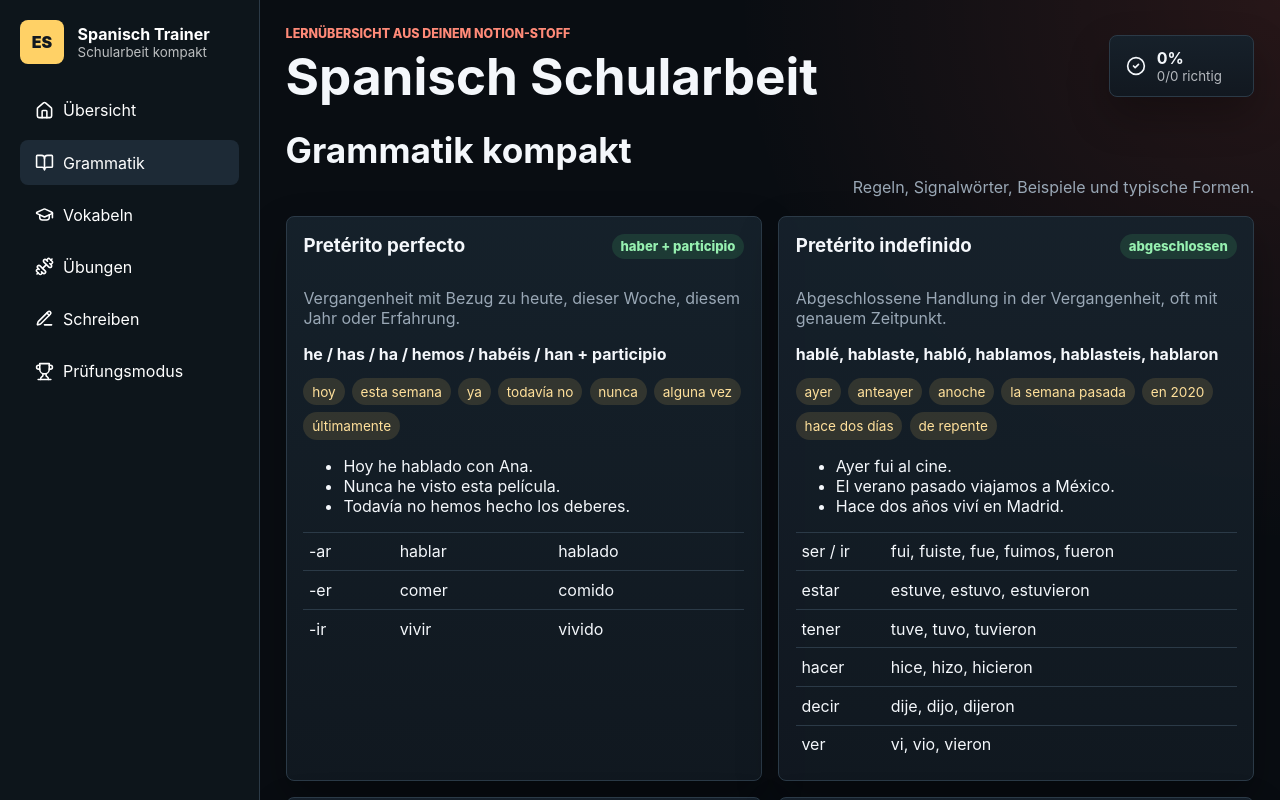
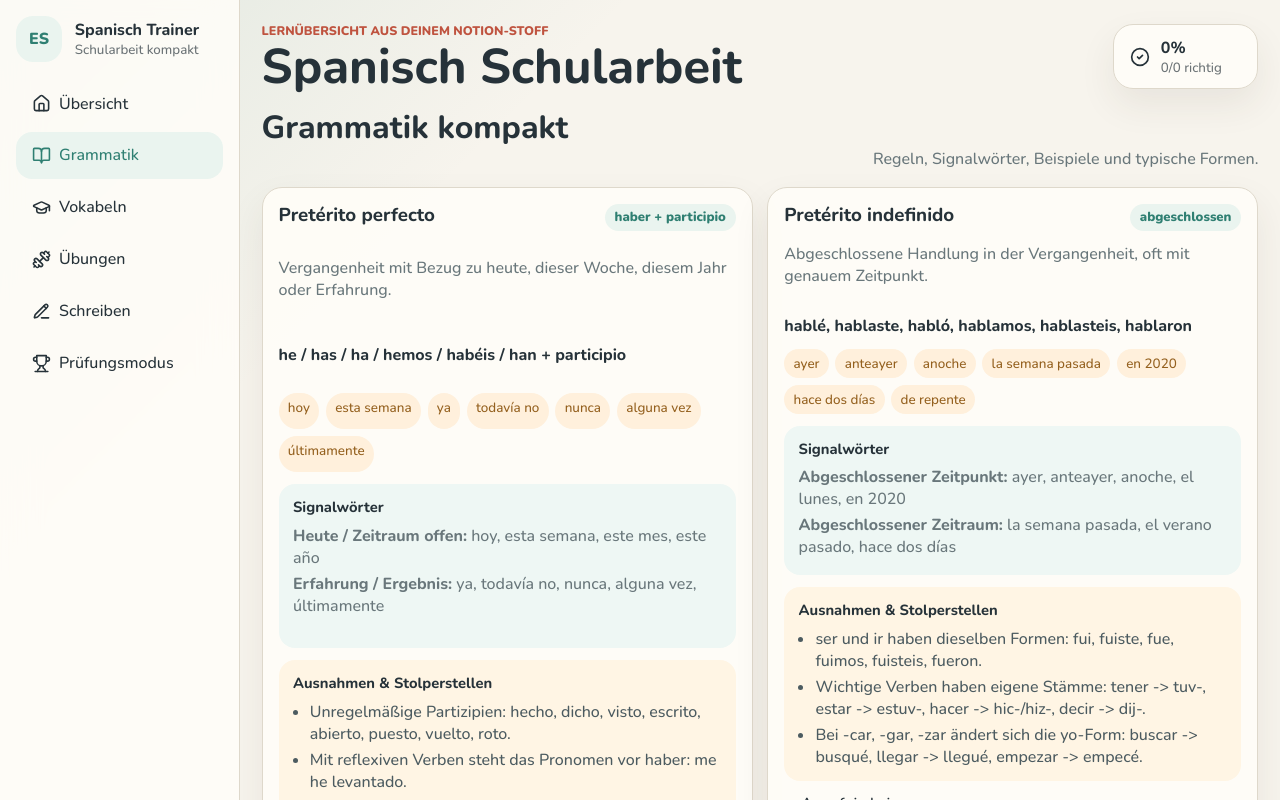
Before and after one commit to zwu5h/spanisch-SA, a React (Vite) app: page / in a window 1280 px wide. Both pictures are taken after a click on the button "Grammatik". Shown: the top 800 px of the page. Built offline with nearby package versions, Linux system fonts and the light colour scheme.

Commit message:
Polish grammar trainer UI and quiz feedback

```diff
--- a/src/App.jsx
+++ b/src/App.jsx
@@ -126,6 +126,89 @@ const grammarTopics = [
     ],
   },
 ];
+
+const grammarDetails = {
+  perfecto: {
+    signalGroups: [
+      ["Heute / Zeitraum offen", "hoy, esta semana, este mes, este año"],
+      ["Erfahrung / Ergebnis", "ya, todavía no, nunca, alguna vez, últimamente"],
+    ],
+    exceptions: [
+      "Unregelmäßige Partizipien: hecho, dicho, visto, escrito, abierto, puesto, vuelto, roto.",
+      "Mit reflexiven Verben steht das Pronomen vor haber: me he levantado.",
+      "Bei ya / todavía no geht es oft um ein Ergebnis, das jetzt noch wichtig ist.",
+    ],
+  },
+  indefinido: {
+    signalGroups: [
+      ["Abgeschlossener Zeitpunkt", "ayer, anteayer, anoche, el lunes, en 2020"],
+      ["Abgeschlossener Zeitraum", "la semana pasada, el verano pasado, hace dos días"],
+    ],
+    exceptions: [
+      "ser und ir haben dieselben Formen: fui, fuiste, fue, fuimos, fuisteis, fueron.",
+      "Wichtige Verben haben eigene Stämme: tener -> tuv-, estar -> estuv-, hacer -> hic-/hiz-, decir -> dij-.",
+      "Bei -car, -gar, -zar ändert sich die yo-Form: buscar -> busqué, llegar -> llegué, empezar -> empecé.",
+    ],
+  },
+  imperfecto: {
+    signalGroups: [
+      ["Gewohnheit früher", "antes, siempre, a menudo, normalmente, cada verano"],
+      ["Hintergrund / Beschreibung", "mientras, cuando era pequeño/a, de niño/a"],
+    ],
+    exceptions: [
+      "Nur drei unregelmäßige Verben: ser -> era, ir -> iba, ver -> veía.",
+      "Für eine einmalige, abgeschlossene Handlung nimmst du normalerweise indefinido.",
+      "mientras steht sehr oft mit imperfecto, wenn Handlungen im Hintergrund laufen.",
+    ],
+  },
+  imperativo: {
+    signalGroups: [
+      ["Aufforderung", "por favor, ahora, venga, vamos"],
+      ["Pronomen angehängt", "dime, dámelo, tráemelo, levántate"],
+    ],
+    exceptions: [
+      "Die wichtigsten unregelmäßigen tú-Formen: di, haz, ve, pon, sal, sé, ten, ven.",
+      "Pronomen werden beim bejahten Imperativ angehängt: da + me + lo -> dámelo.",
+      "Wenn die Betonung gleich bleiben muss, braucht das Verb oft einen Akzent.",
+    ],
+  },
+  preps: {
+    signalGroups: [
+      ["Ort / hinein", "vivir en, estar en, entrar en"],
+      ["Thema / kümmern", "hablar de, ocuparse de, quejarse de"],
+      ["Richtung / Teilnahme", "ir a, llegar a, asistir a, unirse a"],
+    ],
+    exceptions: [
+      "Prepositionen lassen sich nicht immer eins zu eins aus dem Deutschen übersetzen.",
+      "jugar a steht bei Sportarten und Spielen: jugar al fútbol.",
+      "Bei a + el entsteht al; bei de + el entsteht del.",
+    ],
+  },
+  relativos: {
+    signalGroups: [
+      ["Sache / Person allgemein", "que"],
+      ["Person nach Komma oder Präposition", "quien, quienes"],
+      ["Ort / Aussage", "donde, lo que"],
+    ],
+    exceptions: [
+      "que ist der Standard für Personen und Sachen: La chica que canta...",
+      "quien/quienes benutzt du nur für Personen.",
+      "lo que bedeutet 'das, was' und bezieht sich auf eine ganze Aussage oder Idee.",
+    ],
+  },
+  desde: {
+    signalGroups: [
+      ["Seit Zeitpunkt", "desde 1998, desde el lunes"],
+      ["Seit Zeitraum", "desde hace tres años, desde hace una semana"],
+      ["Vor Zeitraum", "hace dos días, hace una hora"],
+    ],
+    exceptions: [
+      "desde + Zeitpunkt: Vivo aquí desde 2020.",
+      "desde hace + Zeitraum: Vivo aquí desde hace cuatro años.",
+      "hace + Zeitraum bedeutet meistens 'vor': Llegué hace una hora.",
+    ],
+  },
+};
 
 const vocabUnits = [
   {
@@ -256,13 +339,17 @@ const writingPrompts = [
   },
 ];
 
-const normalize = (value) =>
+const normalizeStrict = (value) =>
   value
     .trim()
     .toLowerCase()
+    .replace(/[!?.\u00a1\u00bf]/g, "")
+    .replace(/\s+/g, " ");
+
+const normalize = (value) =>
+  normalizeStrict(value)
     .normalize("NFD")
-    .replace(/[\u0300-\u036f]/g, "")
-    .replace(/[¡!¿?.]/g, "");
+    .replace(/[\u0300-\u036f]/g, "");
 
 function App() {
   const [active, setActive] = useState("home");
@@ -319,7 +406,8 @@ function App() {
     const drill = drills[quizIndex % drills.length];
     const value = answer ?? quizAnswer;
     const ok = normalize(value) === normalize(drill.answer);
-    setFeedback(ok ? "correct" : "wrong");
+    const exact = normalizeStrict(value) === normalizeStrict(drill.answer);
+    setFeedback({ status: ok ? "correct" : "wrong", missingMark: ok && !exact });
     setProgress((old) => ({ ...old, attempts: old.attempts + 1, correct: old.correct + (ok ? 1 : 0) }));
   }
 
@@ -425,7 +513,9 @@ function App() {
               <p>Regeln, Signalwörter, Beispiele und typische Formen.</p>
             </div>
             <div className="grammar-grid">
-              {grammarTopics.map((topic) => (
+              {grammarTopics.map((topic) => {
+                const details = grammarDetails[topic.id];
+                return (
                 <article className="grammar-card" key={topic.id}>
                   <div className="card-head">
                     <h3>{topic.title}</h3>
@@ -438,6 +528,24 @@ function App() {
                       <span key={signal}>{signal}</span>
                     ))}
                   </div>
+                  {details?.signalGroups && (
+                    <div className="signal-box">
+                      <h4>Signalwörter</h4>
+                      {details.signalGroups.map(([label, text]) => (
+                        <p key={label}><strong>{label}:</strong> {text}</p>
+                      ))}
+                    </div>
+                  )}
+                  {details?.exceptions && (
+                    <div className="exception-box">
+                      <h4>Ausnahmen & Stolperstellen</h4>
+                      <ul>
+                        {details.exceptions.map((item) => (
+                          <li key={item}>{item}</li>
+                        ))}
+                      </ul>
+                    </div>
+                  )}
                   <ul>
                     {topic.examples.map((example) => (
                       <li key={example}>{example}</li>
@@ -455,7 +563,8 @@ function App() {
                     </tbody>
                   </table>
                 </article>
-              ))}
+                );
+              })}
             </div>
           </section>
         )}
@@ -533,8 +642,12 @@ function App() {
                 </form>
               )}
               {feedback && (
-                <div className={`feedback ${feedback}`}>
-                  {feedback === "correct" ? "Richtig." : `Noch nicht. Lösung: ${drill.answer}`}
+                <div className={`feedback ${feedback.status}`}>
+                  {feedback.status === "correct"
+                    ? feedback.missingMark
+                      ? `Gilt. Eigentlich gehört der Akzent oder das spanische Zeichen hinein: ${drill.answer}`
+                      : "Richtig."
+                    : `Noch nicht. Lösung: ${drill.answer}`}
                   {drill.hint && <small>Tipp: {drill.hint}</small>}
                 </div>
               )}
--- a/src/styles.css
+++ b/src/styles.css
@@ -1,19 +1,24 @@
+@import url("https://fonts.googleapis.com/css2?family=Nunito:wght@500;650;750;850&display=swap");
+
 :root {
-  color-scheme: dark;
-  font-family: Inter, ui-sans-serif, system-ui, -apple-system, BlinkMacSystemFont, "Segoe UI", sans-serif;
-  color: #f4f7fb;
-  background: #090d12;
-  --bg: #090d12;
-  --surface: #111820;
-  --surface-2: #16212b;
-  --surface-3: #1d2a36;
-  --line: #2b3a47;
-  --muted: #9aa8b6;
-  --text: #f4f7fb;
-  --accent: #ff5a45;
-  --accent-2: #ffd166;
-  --good: #53d17a;
-  --bad: #ff6b6b;
+  color-scheme: light;
+  font-family: "Nunito", "Aptos Rounded", "Segoe UI Variable", ui-sans-serif, system-ui, sans-serif;
+  color: #263239;
+  background: #f7f4ed;
+  --bg: #f7f4ed;
+  --surface: #fffdf8;
+  --surface-2: #f1eee6;
+  --surface-3: #e7f0eb;
+  --line: #ded8cb;
+  --muted: #69777b;
+  --text: #263239;
+  --accent: #dd6b55;
+  --accent-strong: #bf533f;
+  --accent-2: #4f9a8b;
+  --accent-3: #f1c66b;
+  --good: #3f9d68;
+  --bad: #d85f5f;
+  --radius: 20px;
 }
 
 * {
@@ -23,8 +28,8 @@
 body {
   margin: 0;
   background:
-    radial-gradient(circle at top right, rgba(255, 90, 69, 0.12), transparent 34rem),
-    radial-gradient(circle at bottom left, rgba(83, 209, 122, 0.08), transparent 28rem),
+    linear-gradient(135deg, rgba(79, 154, 139, 0.13), transparent 28rem),
+    linear-gradient(315deg, rgba(241, 198, 107, 0.18), transparent 24rem),
     var(--bg);
 }
 
@@ -37,64 +42,67 @@ textarea {
 
 button {
   border: 0;
-  border-radius: 8px;
-  padding: 0.78rem 0.95rem;
-  background: var(--surface-2);
+  border-radius: 999px;
+  padding: 0.76rem 1rem;
+  background: var(--surface);
   color: var(--text);
   display: inline-flex;
-  gap: 0.55rem;
+  gap: 0.5rem;
   align-items: center;
   justify-content: center;
   cursor: pointer;
   box-shadow: inset 0 0 0 1px var(--line);
+  transition: background 160ms ease, transform 160ms ease, box-shadow 160ms ease;
 }
 
 button:hover {
   background: var(--surface-3);
+  transform: translateY(-1px);
 }
 
 .primary {
   background: var(--accent);
   color: #ffffff;
-  box-shadow: none;
+  box-shadow: 0 10px 22px rgba(221, 107, 85, 0.18);
 }
 
 .primary:hover {
-  background: #e34a37;
+  background: var(--accent-strong);
 }
 
 .app-shell {
   min-height: 100vh;
   display: grid;
-  grid-template-columns: 260px 1fr;
+  grid-template-columns: 240px 1fr;
 }
 
 .sidebar {
-  background: #0d151b;
-  color: #ffffff;
-  padding: 1.25rem;
+  background: rgba(255, 253, 248, 0.86);
+  color: var(--text);
+  padding: 1rem;
   position: sticky;
   top: 0;
   height: 100vh;
   border-right: 1px solid var(--line);
+  backdrop-filter: blur(18px);
 }
 
 .brand {
   display: flex;
-  gap: 0.85rem;
+  gap: 0.8rem;
   align-items: center;
-  margin-bottom: 1.5rem;
+  margin-bottom: 1.15rem;
 }
 
 .brand-mark {
-  width: 44px;
-  height: 44px;
-  border-radius: 8px;
-  background: var(--accent-2);
-  color: #111820;
+  width: 46px;
+  height: 46px;
+  border-radius: 17px;
+  background: #eaf4ef;
+  color: #2f7f72;
   display: grid;
   place-items: center;
-  font-weight: 900;
+  font-weight: 850;
 }
 
 .brand small,
@@ -104,29 +112,31 @@ button:hover {
 .word-list small {
   display: block;
   color: inherit;
-  opacity: 0.72;
+  opacity: 0.68;
 }
 
 nav {
   display: grid;
-  gap: 0.45rem;
+  gap: 0.35rem;
 }
 
 nav button {
   justify-content: flex-start;
   background: transparent;
-  color: #ffffff;
+  color: var(--text);
   box-shadow: none;
+  border-radius: 16px;
 }
 
 nav button.active,
 nav button:hover {
-  background: #1d2a36;
+  background: #eaf4ef;
+  color: #2f7f72;
 }
 
 main {
-  padding: 1.6rem;
-  max-width: 1320px;
+  padding: 1.35rem;
+  max-width: 1240px;
   width: 100%;
   margin: 0 auto;
 }
@@ -136,30 +146,37 @@ main {
   align-items: center;
   justify-content: space-between;
   gap: 1rem;
-  margin-bottom: 1.4rem;
+  margin-bottom: 1.1rem;
 }
 
 h1,
 h2,
 h3,
+h4,
 p {
   margin-top: 0;
 }
 
 h1 {
   margin-bottom: 0;
-  font-size: clamp(2rem, 4vw, 3.2rem);
+  font-size: clamp(2rem, 4vw, 3.05rem);
+  line-height: 1.02;
 }
 
 h2 {
-  font-size: clamp(1.55rem, 3vw, 2.2rem);
+  font-size: clamp(1.45rem, 3vw, 2rem);
+  line-height: 1.12;
+}
+
+h3 {
+  line-height: 1.18;
 }
 
 .eyebrow {
   text-transform: uppercase;
   letter-spacing: 0;
-  font-weight: 800;
-  color: #ff8a78;
+  font-weight: 850;
+  color: var(--accent-strong);
   font-size: 0.78rem;
   margin-bottom: 0.25rem;
 }
@@ -171,40 +188,42 @@ h2 {
 .writing-card,
 .exam-grid article,
 .quick-reference {
-  background: linear-gradient(180deg, rgba(22, 33, 43, 0.96), rgba(17, 24, 32, 0.96));
+  background: rgba(255, 253, 248, 0.92);
   border: 1px solid var(--line);
-  border-radius: 8px;
-  box-shadow: 0 18px 40px rgba(0, 0, 0, 0.28);
+  border-radius: var(--radius);
+  box-shadow: 0 16px 36px rgba(62, 55, 44, 0.08);
 }
 
 .score-card {
   display: flex;
   gap: 0.7rem;
   align-items: center;
-  padding: 0.75rem 0.95rem;
+  padding: 0.72rem 0.95rem;
   min-width: 145px;
 }
 
 .view-grid,
 section {
   display: grid;
-  gap: 1rem;
+  gap: 0.9rem;
 }
 
 .hero-panel {
-  min-height: 270px;
-  background: linear-gradient(90deg, rgba(6, 10, 15, 0.88), rgba(6, 10, 15, 0.58)),
+  min-height: 245px;
+  background:
+    linear-gradient(90deg, rgba(38, 50, 57, 0.78), rgba(38, 50, 57, 0.28)),
     url("https://images.unsplash.com/photo-1523906834658-6e24ef2386f9?auto=format&fit=crop&w=1600&q=80") center/cover;
   color: #ffffff;
-  border-radius: 8px;
-  padding: clamp(1.2rem, 4vw, 2rem);
+  border-radius: 26px;
+  padding: clamp(1.15rem, 4vw, 1.8rem);
   display: flex;
   flex-direction: column;
   justify-content: space-between;
+  overflow: hidden;
 }
 
 .hero-panel h2 {
-  max-width: 760px;
+  max-width: 720px;
 }
 
 .hero-actions,
@@ -213,22 +232,22 @@ section {
 form {
   display: flex;
   flex-wrap: wrap;
-  gap: 0.7rem;
+  gap: 0.65rem;
 }
 
 .stats-grid {
   display: grid;
   grid-template-columns: repeat(4, minmax(0, 1fr));
-  gap: 0.85rem;
+  gap: 0.75rem;
 }
 
 .metric {
-  padding: 1rem;
+  padding: 0.95rem;
 }
 
 .metric strong {
   display: block;
-  font-size: 1.9rem;
+  font-size: 1.75rem;
 }
 
 .section-title {
@@ -240,22 +259,22 @@ form {
 
 .section-title p {
   color: var(--muted);
-  margin-bottom: 0.2rem;
+  margin-bottom: 0.15rem;
 }
 
 .checklist {
   display: grid;
   grid-template-columns: repeat(2, minmax(0, 1fr));
-  gap: 0.7rem;
+  gap: 0.65rem;
 }
 
 .checklist label {
-  background: var(--surface);
+  background: rgba(255, 253, 248, 0.74);
   border: 1px solid var(--line);
-  border-radius: 8px;
-  padding: 0.95rem;
+  border-radius: 18px;
+  padding: 0.82rem 0.9rem;
   display: flex;
-  gap: 0.7rem;
+  gap: 0.65rem;
 }
 
 .grammar-grid,
@@ -263,7 +282,7 @@ form {
 .exam-grid {
   display: grid;
   grid-template-columns: repeat(2, minmax(0, 1fr));
-  gap: 1rem;
+  gap: 0.9rem;
 }
 
 .grammar-card,
@@ -271,7 +290,12 @@ form {
 .writing-card,
 .exam-grid article,
 .quick-reference {
-  padding: 1.05rem;
+  padding: 1rem;
+}
+
+.grammar-card {
+  display: grid;
+  gap: 0.75rem;
 }
 
 .card-head {
@@ -279,43 +303,85 @@ form {
   justify-content: space-between;
   gap: 0.75rem;
   align-items: start;
-  margin-bottom: 0.75rem;
+}
+
+.card-head h3 {
+  margin-bottom: 0;
 }
 
 .card-head span,
 .exam-grid span {
-  background: rgba(83, 209, 122, 0.14);
-  color: #96f0b0;
+  background: #eaf4ef;
+  color: #2f7f72;
   border-radius: 999px;
-  padding: 0.28rem 0.55rem;
+  padding: 0.28rem 0.62rem;
   font-size: 0.82rem;
-  font-weight: 800;
+  font-weight: 850;
+  white-space: nowrap;
 }
 
 .chips {
   display: flex;
   flex-wrap: wrap;
-  gap: 0.45rem;
-  margin: 0.9rem 0;
+  gap: 0.42rem;
+  margin: 0;
 }
 
 .chips span {
-  background: rgba(255, 209, 102, 0.13);
-  color: #ffe09b;
+  background: #fff0dc;
+  color: #94601e;
   border-radius: 999px;
-  padding: 0.35rem 0.55rem;
-  font-size: 0.85rem;
+  padding: 0.32rem 0.58rem;
+  font-size: 0.84rem;
+}
+
+.signal-box,
+.exception-box {
+  border-radius: 16px;
+  padding: 0.82rem 0.9rem;
+}
+
+.signal-box {
+  background: #eef7f4;
+}
+
+.exception-box {
+  background: #fff5e4;
+}
+
+.signal-box h4,
+.exception-box h4 {
+  margin-bottom: 0.45rem;
+  font-size: 0.92rem;
+}
+
+.signal-box p,
+.exception-box li {
+  color: #4c5b60;
+}
+
+.signal-box p {
+  margin-bottom: 0.25rem;
+}
+
+.grammar-card ul {
+  margin: 0;
+  padding-left: 1.05rem;
+}
+
+.grammar-card li + li {
+  margin-top: 0.25rem;
 }
 
 table {
   width: 100%;
   border-collapse: collapse;
-  margin-top: 0.8rem;
+  margin-top: 0.1rem;
 }
 
 td {
   border-top: 1px solid var(--line);
-  padding: 0.55rem 0.35rem;
+  padding: 0.5rem 0.35rem;
   vertical-align: top;
 }
 
@@ -325,8 +391,8 @@ td {
   gap: 0.55rem;
   background: var(--surface);
   border: 1px solid var(--line);
-  border-radius: 8px;
-  padding: 0 0.75rem;
+  border-radius: 999px;
+  padding: 0 0.8rem;
   flex: 1 1 260px;
 }
 
@@ -334,53 +400,58 @@ input,
 select,
 textarea {
   border: 1px solid var(--line);
-  border-radius: 8px;
-  background: #0d141c;
+  border-radius: 18px;
+  background: var(--surface);
   color: var(--text);
-  padding: 0.82rem 0.9rem;
+  padding: 0.78rem 0.9rem;
   width: 100%;
+}
+
+input[type="checkbox"] {
+  width: 1.15rem;
+  height: 1.15rem;
+  flex: 0 0 auto;
+  accent-color: var(--accent-2);
 }
 
 input::placeholder,
 textarea::placeholder {
-  color: #6f7d8b;
+  color: #8a9697;
 }
 
 .searchbox input {
   border: 0;
   padding-left: 0;
+  background: transparent;
 }
 
 .trainer-layout {
   display: grid;
-  grid-template-columns: minmax(280px, 430px) 1fr;
-  gap: 1rem;
+  grid-template-columns: minmax(280px, 410px) 1fr;
+  gap: 0.9rem;
   align-items: start;
 }
 
 .flashcard {
-  min-height: 260px;
-  border-radius: 8px;
-  padding: 1.2rem;
-  background:
-    linear-gradient(145deg, rgba(255, 90, 69, 0.08), transparent 45%),
-    var(--surface);
+  min-height: 245px;
+  border-radius: 26px;
+  padding: 1.15rem;
+  background: linear-gradient(145deg, #fff7e9, #eef7f4);
   border: 1px solid var(--line);
   display: grid;
   place-items: center;
   text-align: center;
   cursor: pointer;
+  box-shadow: 0 16px 36px rgba(62, 55, 44, 0.08);
 }
 
 .flashcard strong {
-  font-size: clamp(1.8rem, 4vw, 3rem);
+  font-size: clamp(1.75rem, 4vw, 2.85rem);
   overflow-wrap: anywhere;
 }
 
 .flashcard.flipped {
-  background:
-    linear-gradient(145deg, rgba(255, 209, 102, 0.16), transparent 48%),
-    #151d25;
+  background: linear-gradient(145deg, #eef7f4, #fffdf8);
 }
 
 .trainer-actions {
@@ -391,20 +462,21 @@ textarea::placeholder {
   grid-row: span 2;
   display: grid;
   grid-template-columns: repeat(2, minmax(0, 1fr));
-  gap: 0.55rem;
-  max-height: 620px;
+  gap: 0.5rem;
+  max-height: 600px;
   overflow: auto;
+  padding-right: 0.15rem;
 }
 
 .word-list div {
-  background: var(--surface);
+  background: rgba(255, 253, 248, 0.76);
   border: 1px solid var(--line);
-  border-radius: 8px;
-  padding: 0.75rem;
+  border-radius: 16px;
+  padding: 0.68rem 0.72rem;
 }
 
 .word-list span {
-  font-weight: 800;
+  font-weight: 850;
 }
 
 .quiz-card {
@@ -412,36 +484,36 @@ textarea::placeholder {
 }
 
 .quiz-card h3 {
-  font-size: 1.5rem;
+  font-size: 1.45rem;
 }
 
 .choice-grid {
   display: grid;
-  gap: 0.7rem;
-  margin-bottom: 0.8rem;
+  gap: 0.65rem;
+  margin-bottom: 0.75rem;
 }
 
 .feedback {
-  border-radius: 8px;
-  padding: 0.85rem;
-  margin: 0.8rem 0;
-  font-weight: 800;
+  border-radius: 18px;
+  padding: 0.82rem 0.9rem;
+  margin: 0.75rem 0;
+  font-weight: 850;
 }
 
 .feedback small {
   display: block;
-  font-weight: 500;
+  font-weight: 650;
   margin-top: 0.25rem;
 }
 
 .feedback.correct {
-  background: rgba(83, 209, 122, 0.16);
-  color: #9bf0b5;
+  background: #e7f6ec;
+  color: #267447;
 }
 
 .feedback.wrong {
-  background: rgba(255, 107, 107, 0.16);
-  color: #ffb0b0;
+  background: #fff0ee;
+  color: #b84b4b;
 }
 
 textarea {
@@ -456,7 +528,7 @@ textarea {
 }
 
 .quick-reference {
-  margin-top: 1rem;
+  margin-top: 0.9rem;
 }
 
 .quick-reference h3 {
@@ -478,7 +550,7 @@ textarea {
   }
 
   .brand {
-    margin-bottom: 0.7rem;
+    margin-bottom: 0.65rem;
   }
 
   nav {
@@ -518,7 +590,7 @@ textarea {
 
 @media (max-width: 520px) {
   .hero-panel {
-    min-height: 360px;
+    min-height: 330px;
   }
 
   nav button span {
```
